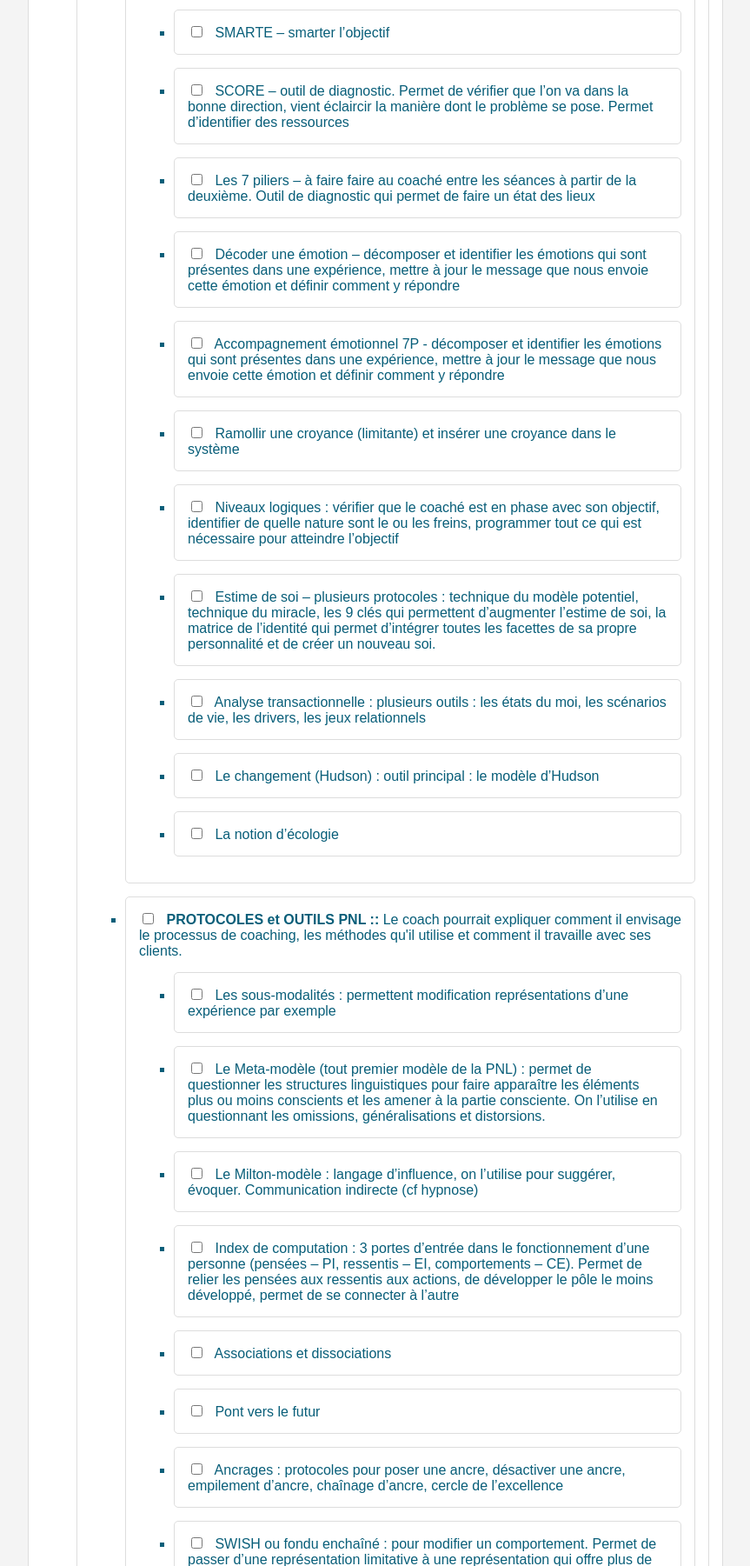
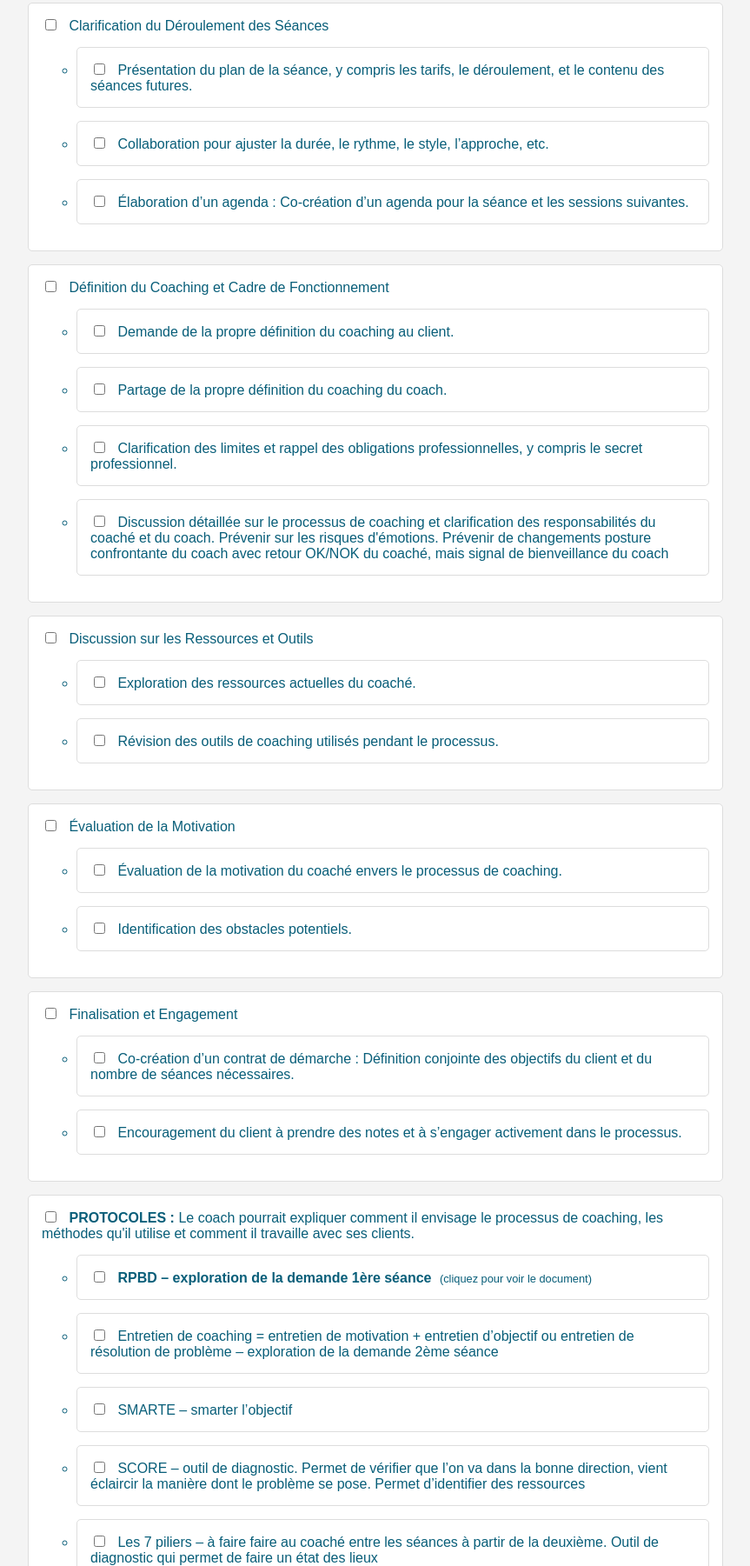
Before and after one commit to ghayfy/coaching-individuel, a plain HTML site: page index.html in a window 1280 px wide. Shown: the part 999-2800 px from the top of the page at 87% size, without its empty margins (208-1071 px from the left). Drawn offline with Linux system fonts and the light colour scheme.

Commit message:
Add files via upload

```diff
--- a/index.html
+++ b/index.html
@@ -75,7 +75,24 @@ h2 {
     background-color: #085e79; /* Couleur de fond du bouton au survol */
 }
 
+ /* Style pour le lien */
+ .pdf-link {
+    color: #085e79; /* Couleur du lien */
+    text-decoration: none; /* Supprime le soulignement par défaut */
+    font-weight: bold; /* Met en gras le texte du lien */
+  }
 
+  /* Style pour l'indication */
+  .click-indicator {
+    font-size: 80%; /* Réduit la taille de la police */
+    margin-left: 5px; /* Ajoute un espacement à gauche */
+    color: #085e79; /* Couleur de l'indication */
+  }
+
+  /* Style pour le lien au survol de la souris */
+  .pdf-link:hover {
+    text-decoration: underline; /* Soulignement au survol */
+  }
 @media (max-width: 600px) {
   h1 {
     font-size: 24px;
@@ -113,63 +130,29 @@ h2 {
 
     <li><input type="checkbox" onclick="toggleCheckbox(this)"> Prise de contact Initiale
       <ul>
-        <li><input type="checkbox" onclick="toggleCheckbox(this)"> Discussion informelle pour établir un climat de confiance.</li>
-        <li><input type="checkbox" onclick="toggleCheckbox(this)"> Option : Envoi d’un questionnaire préalable au client pour recueillir des informations de base avant l’entretien.</li>
+        <li><input type="checkbox" onclick="toggleCheckbox(this)"> Discussion informelle pour établir un climat de confiance (téléphonique ou présentielle)</li>
+        <p>ou</p>
+        <li>
+          <input type="checkbox" onclick="toggleCheckbox(this)">
+          <a class="pdf-link" href="anamnese.pdf" target="_blank">Envoi d’un questionnaire préalable au client.</a>
+          <span class="click-indicator">(cliquez pour voir le document)</span>
+        </li>
       </ul>
     </li>
     <ul class="checklist">
-      <li><input type="checkbox" onclick="toggleCheckbox(this)"> Présentations Mutuelles et Évaluation des Attentes
+      <li><input type="checkbox" onclick="toggleCheckbox(this)"> Présentation mutuelle et évaluation des attentes + RPBD
         <ul>
           <li><input type="checkbox" onclick="toggleCheckbox(this)"> Le coaché se présente.</li>
-          <li><input type="checkbox" onclick="toggleCheckbox(this)"> Le coach se présente à son tour.</li>
-          <li><input type="checkbox" onclick="toggleCheckbox(this)"> Discussion sur les attentes et les objectifs spécifiques de la séance et du processus de coaching. Établir une connexion authentique :
-            *Écouter attentivement les préoccupations du client.
-            *Comprendre les objectifs
+          <li><input type="checkbox" onclick="toggleCheckbox(this)"> RPBD (Raison, Problématique, Bénéfices, Durée) : Questionnement initial pour comprendre les attentes et les objectifs du coaché
             <ul>
               <li>
-                <input type="checkbox" onclick="toggleCheckbox(this)">
-                Le coaché pourrait partager ses attentes envers le coaching, qu'il s'agisse de développement personnel, de résolution de problèmes spécifiques, ou de changement de comportement.
-                <a href="seance2.html" class="button">Séance 2</a>
-            </li>
+                <input type="checkbox" onclick="toggleCheckbox(this)">Le coaché partage ses attentes envers le coaching, (développement personnel, de résolution de problèmes spécifiques, ou de changement de comportement)
+                <a href="seance2.html" class="button">Problématique</a>
+              </li>
+            </ul>
 
-              <li><input type="checkbox" onclick="toggleCheckbox(this)"> <b>PROTOCOLES : </b>Le coach pourrait expliquer comment il envisage le processus de coaching, les méthodes qu'il utilise et comment il travaille avec ses clients.
-                <ul>
-                  <li><input type="checkbox" onclick="toggleCheckbox(this)"> RPBD – exploration de la demande 1ère séance</li>
-                  <li><input type="checkbox" onclick="toggleCheckbox(this)"> Entretien de coaching = entretien de motivation + entretien d’objectif ou entretien de résolution de problème – exploration de la demande 2ème séance</li>
-                  <li><input type="checkbox" onclick="toggleCheckbox(this)"> SMARTE – smarter l’objectif</li>
-                  <li><input type="checkbox" onclick="toggleCheckbox(this)"> SCORE – outil de diagnostic. Permet de vérifier que l’on va dans la bonne direction, vient éclaircir la manière dont le problème se pose. Permet d’identifier des ressources</li>
-                  <li><input type="checkbox" onclick="toggleCheckbox(this)"> Les 7 piliers – à faire faire au coaché entre les séances à partir de la deuxième. Outil de diagnostic qui permet de faire un état des lieux</li>
-                  <li><input type="checkbox" onclick="toggleCheckbox(this)"> Décoder une émotion – décomposer et identifier les émotions qui sont présentes dans une expérience, mettre à jour le message que nous envoie cette émotion et définir comment y répondre</li>
-                  <li><input type="checkbox" onclick="toggleCheckbox(this)"> Accompagnement émotionnel 7P - décomposer et identifier les émotions qui sont présentes dans une expérience, mettre à jour le message que nous envoie cette émotion et définir comment y répondre</li>
-                  <li><input type="checkbox" onclick="toggleCheckbox(this)"> Ramollir une croyance (limitante) et insérer une croyance dans le système</li>
-                  <li><input type="checkbox" onclick="toggleCheckbox(this)"> Niveaux logiques : vérifier que le coaché est en phase avec son objectif, identifier de quelle nature sont le ou les freins, programmer tout ce qui est nécessaire pour atteindre l’objectif</li>
-                  <li><input type="checkbox" onclick="toggleCheckbox(this)"> Estime de soi – plusieurs protocoles : technique du modèle potentiel, technique du miracle, les 9 clés qui permettent d’augmenter l’estime de soi, la matrice de l’identité qui permet d’intégrer toutes les facettes de sa propre personnalité et de créer un nouveau soi.</li>
-                  <li><input type="checkbox" onclick="toggleCheckbox(this)"> Analyse transactionnelle : plusieurs outils : les états du moi, les scénarios de vie, les drivers, les jeux relationnels</li>
-                  <li><input type="checkbox" onclick="toggleCheckbox(this)"> Le changement (Hudson) : outil principal : le modèle d’Hudson</li>
-                  <li><input type="checkbox" onclick="toggleCheckbox(this)"> La notion d’écologie</li>
+            <li><input type="checkbox" onclick="toggleCheckbox(this)"> Le coach se présente à son tour.</li>
 
-                  <!-- Ajoutez autant d'éléments d'outils que nécessaire -->
-                </ul>
-              </li>
-              <li><input type="checkbox" onclick="toggleCheckbox(this)"> <b>PROTOCOLES et OUTILS PNL :: </b>Le coach pourrait expliquer comment il envisage le processus de coaching, les méthodes qu'il utilise et comment il travaille avec ses clients.
-                <ul>
-                  <li><input type="checkbox" onclick="toggleCheckbox(this)"> Les sous-modalités : permettent modification représentations d’une expérience par exemple</li>
-                  <li><input type="checkbox" onclick="toggleCheckbox(this)"> Le Meta-modèle (tout premier modèle de la PNL) : permet de questionner les structures linguistiques pour faire apparaître les éléments plus ou moins conscients et les amener à la partie consciente. On l’utilise en questionnant les omissions, généralisations et distorsions.</li>
-                  <li><input type="checkbox" onclick="toggleCheckbox(this)"> Le Milton-modèle : langage d’influence, on l’utilise pour suggérer, évoquer. Communication indirecte (cf hypnose)</li>
-                  <li><input type="checkbox" onclick="toggleCheckbox(this)"> Index de computation : 3 portes d’entrée dans le fonctionnement d’une personne (pensées – PI, ressentis – EI, comportements – CE). Permet de relier les pensées aux ressentis aux actions, de développer le pôle le moins développé, permet de se connecter à l’autre</li>
-                  <li><input type="checkbox" onclick="toggleCheckbox(this)"> Associations et dissociations</li>
-                  <li><input type="checkbox" onclick="toggleCheckbox(this)"> Pont vers le futur</li>
-                  <li><input type="checkbox" onclick="toggleCheckbox(this)"> Ancrages : protocoles pour poser une ancre, désactiver une ancre, empilement d’ancre, chaînage d’ancre, cercle de l’excellence</li>
-                  <li><input type="checkbox" onclick="toggleCheckbox(this)"> SWISH ou fondu enchaîné : pour modifier un comportement. Permet de passer d’une représentation limitative à une représentation qui offre plus de choix</li>
-                  <li><input type="checkbox" onclick="toggleCheckbox(this)"> Stratégie « comme si » : améliorer un comportement ou installer un nouveau comportement</li>
-                  <li><input type="checkbox" onclick="toggleCheckbox(this)"> 3 positions de perception : très efficace en cas de conflits. Dissocier une partie inconfortable de l’expérience pour mieux la gérer et obtenir les différents points de vue</li>
-                  <li><input type="checkbox" onclick="toggleCheckbox(this)"> Recadrage en 6 pas : quand une personne n’arrive pas à mettre en place un comportement ou arrêter un comportement pour une raison inconsciente. Permet de négocier entre les différentes parties de soi.</li>
-                  <li><input type="checkbox" onclick="toggleCheckbox(this)"> Double dissociation : traitement des phobies. On ne confronte pas la personne à l’élément déclencheur.</li>
-                  <li><input type="checkbox" onclick="toggleCheckbox(this)"> Walt Disney : permet de stimuler la créativité par rapport à un projet, d’organiser et de vérifier sa faisabilité.</li>
-
-                  <!-- Ajoutez autant d'éléments d'outils que nécessaire -->
-                </ul>
-              </li>
               <li><input type="checkbox" onclick="toggleCheckbox(this)"> Ensemble, le coaché et le coach pourraient définir des objectifs concrets et mesurables pour la séance et le parcours global de coaching.</li>
               <li><input type="checkbox" onclick="toggleCheckbox(this)"> Cette discussion peut également inclure la définition des indicateurs de réussite pour mesurer les progrès.</li>
             </ul>
@@ -209,7 +192,54 @@ h2 {
         <li><input type="checkbox" onclick="toggleCheckbox(this)"> Encouragement du client à prendre des notes et à s’engager activement dans le processus.</li>
       </ul>
     </li>
+
+    <li><input type="checkbox" onclick="toggleCheckbox(this)"> <b>PROTOCOLES : </b>Le coach pourrait expliquer comment il envisage le processus de coaching, les méthodes qu'il utilise et comment il travaille avec ses clients.
+      <ul>
+        <li>
+        <input type="checkbox" onclick="toggleCheckbox(this)">
+        <a class="pdf-link" href="RPBD.pdf" target="_blank">RPBD – exploration de la demande 1ère séance</a>
+        <span class="click-indicator">(cliquez pour voir le document)</span></li>
+        <li><input type="checkbox" onclick="toggleCheckbox(this)"> Entretien de coaching = entretien de motivation + entretien d’objectif ou entretien de résolution de problème – exploration de la demande 2ème séance</li>
+        <li><input type="checkbox" onclick="toggleCheckbox(this)"> SMARTE – smarter l’objectif</li>
+        <li><input type="checkbox" onclick="toggleCheckbox(this)"> SCORE – outil de diagnostic. Permet de vérifier que l’on va dans la bonne direction, vient éclaircir la manière dont le problème se pose. Permet d’identifier des ressources</li>
+        <li><input type="checkbox" onclick="toggleCheckbox(this)"> Les 7 piliers – à faire faire au coaché entre les séances à partir de la deuxième. Outil de diagnostic qui permet de faire un état des lieux</li>
+        <li><input type="checkbox" onclick="toggleCheckbox(this)"> Décoder une émotion – décomposer et identifier les émotions qui sont présentes dans une expérience, mettre à jour le message que nous envoie cette émotion et définir comment y répondre</li>
+        <li><input type="checkbox" onclick="toggleCheckbox(this)"> Accompagnement émotionnel 7P - décomposer et identifier les émotions qui sont présentes dans une expérience, mettre à jour le message que nous envoie cette émotion et définir comment y répondre</li>
+        <li><input type="checkbox" onclick="toggleCheckbox(this)"> Ramollir une croyance (limitante) et insérer une croyance dans le système</li>
+        <li><input type="checkbox" onclick="toggleCheckbox(this)"> Niveaux logiques : vérifier que le coaché est en phase avec son objectif, identifier de quelle nature sont le ou les freins, programmer tout ce qui est nécessaire pour atteindre l’objectif</li>
+        <li><input type="checkbox" onclick="toggleCheckbox(this)"> Estime de soi – plusieurs protocoles : technique du modèle potentiel, technique du miracle, les 9 clés qui permettent d’augmenter l’estime de soi, la matrice de l’identité qui permet d’intégrer toutes les facettes de sa propre personnalité et de créer un nouveau soi.</li>
+        <li><input type="checkbox" onclick="toggleCheckbox(this)"> Analyse transactionnelle : plusieurs outils : les états du moi, les scénarios de vie, les drivers, les jeux relationnels</li>
+        <li><input type="checkbox" onclick="toggleCheckbox(this)"> Le changement (Hudson) : outil principal : le modèle d’Hudson</li>
+        <li><input type="checkbox" onclick="toggleCheckbox(this)"> La notion d’écologie</li>
+
+        <!-- Ajoutez autant d'éléments d'outils que nécessaire -->
+      </ul>
+    </li>
+
+
+
+    <li><input type="checkbox" onclick="toggleCheckbox(this)"> <b>PROTOCOLES et OUTILS PNL :: </b>Le coach pourrait expliquer comment il envisage le processus de coaching, les méthodes qu'il utilise et comment il travaille avec ses clients.
+      <ul>
+        <li><input type="checkbox" onclick="toggleCheckbox(this)"> Les sous-modalités : permettent modification représentations d’une expérience par exemple</li>
+        <li><input type="checkbox" onclick="toggleCheckbox(this)"> Le Meta-modèle (tout premier modèle de la PNL) : permet de questionner les structures linguistiques pour faire apparaître les éléments plus ou moins conscients et les amener à la partie consciente. On l’utilise en questionnant les omissions, généralisations et distorsions.</li>
+        <li><input type="checkbox" onclick="toggleCheckbox(this)"> Le Milton-modèle : langage d’influence, on l’utilise pour suggérer, évoquer. Communication indirecte (cf hypnose)</li>
+        <li><input type="checkbox" onclick="toggleCheckbox(this)"> Index de computation : 3 portes d’entrée dans le fonctionnement d’une personne (pensées – PI, ressentis – EI, comportements – CE). Permet de relier les pensées aux ressentis aux actions, de développer le pôle le moins développé, permet de se connecter à l’autre</li>
+        <li><input type="checkbox" onclick="toggleCheckbox(this)"> Associations et dissociations</li>
+        <li><input type="checkbox" onclick="toggleCheckbox(this)"> Pont vers le futur</li>
+        <li><input type="checkbox" onclick="toggleCheckbox(this)"> Ancrages : protocoles pour poser une ancre, désactiver une ancre, empilement d’ancre, chaînage d’ancre, cercle de l’excellence</li>
+        <li><input type="checkbox" onclick="toggleCheckbox(this)"> SWISH ou fondu enchaîné : pour modifier un comportement. Permet de passer d’une représentation limitative à une représentation qui offre plus de choix</li>
+        <li><input type="checkbox" onclick="toggleCheckbox(this)"> Stratégie « comme si » : améliorer un comportement ou installer un nouveau comportement</li>
+        <li><input type="checkbox" onclick="toggleCheckbox(this)"> 3 positions de perception : très efficace en cas de conflits. Dissocier une partie inconfortable de l’expérience pour mieux la gérer et obtenir les différents points de vue</li>
+        <li><input type="checkbox" onclick="toggleCheckbox(this)"> Recadrage en 6 pas : quand une personne n’arrive pas à mettre en place un comportement ou arrêter un comportement pour une raison inconsciente. Permet de négocier entre les différentes parties de soi.</li>
+        <li><input type="checkbox" onclick="toggleCheckbox(this)"> Double dissociation : traitement des phobies. On ne confronte pas la personne à l’élément déclencheur.</li>
+        <li><input type="checkbox" onclick="toggleCheckbox(this)"> Walt Disney : permet de stimuler la créativité par rapport à un projet, d’organiser et de vérifier sa faisabilité.</li>
+
+        <!-- Ajoutez autant d'éléments d'outils que nécessaire -->
+      </ul>
+    </li>
   </ul>
+
+
 
 </div>
 
```
Also changed, not shown: seance2.html (+1 -1 lines), 2 other files.
